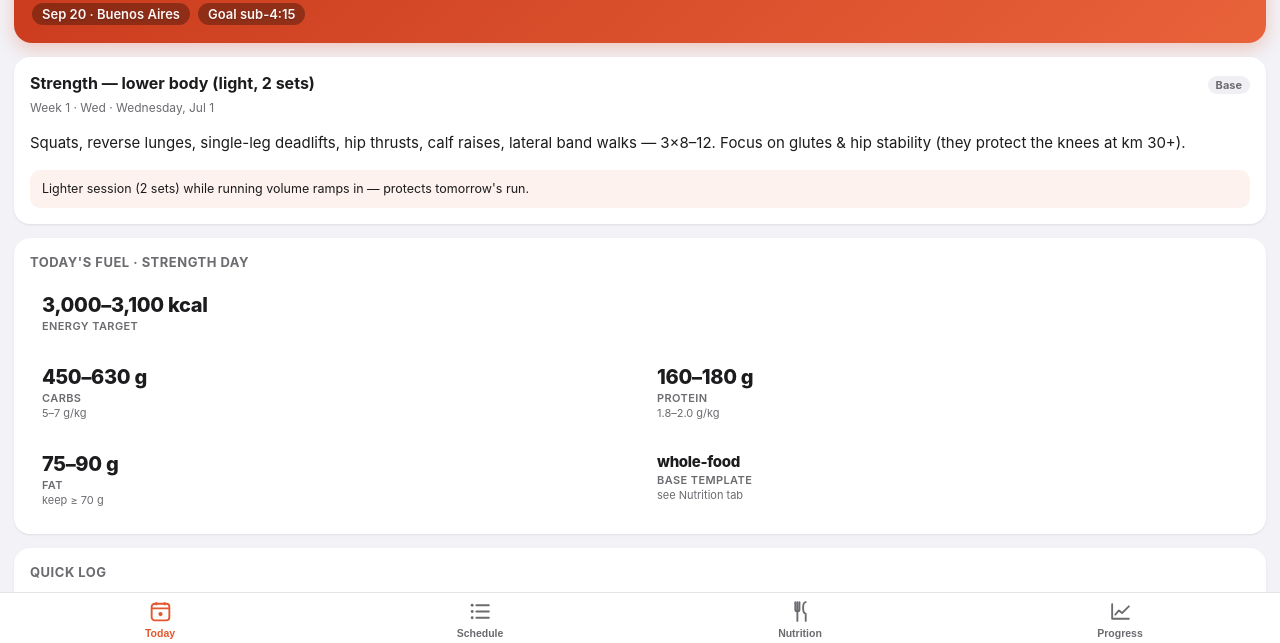
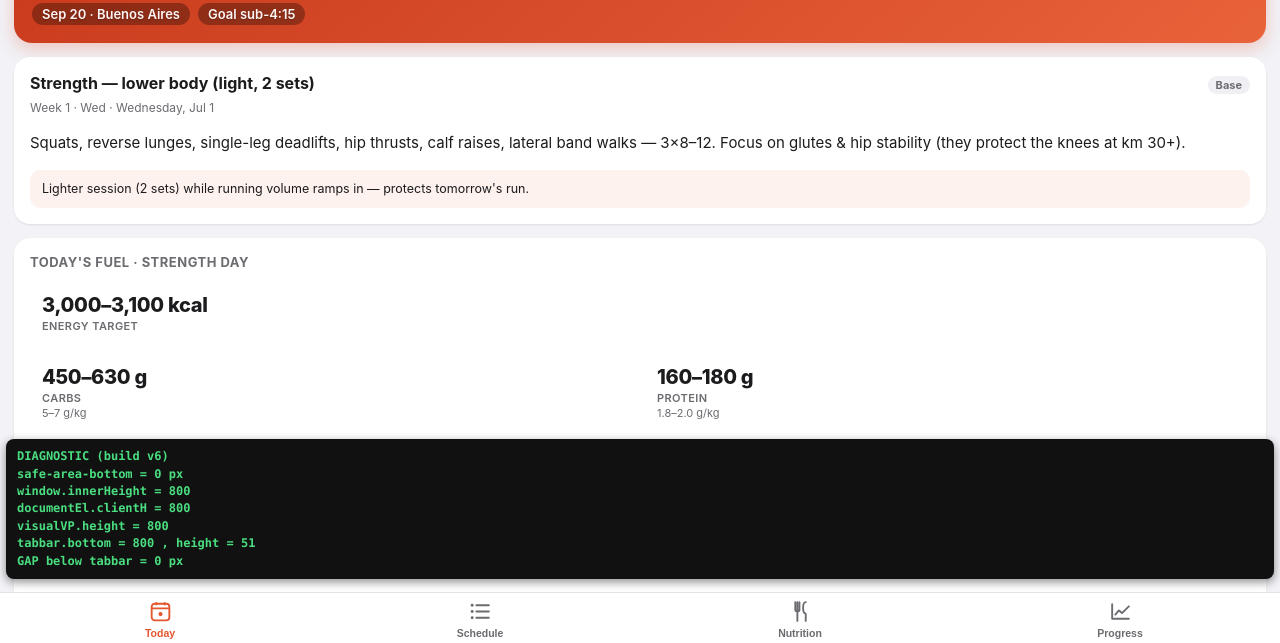
Before and after one commit to stanarg/marathon, a plain HTML site: page index.html in a window 1280 px wide. Shown: the part 157-800 px from the top of the page. Drawn offline with Linux system fonts and the light colour scheme.

Commit message:
Add files via upload

```diff
--- a/index.html
+++ b/index.html
@@ -187,7 +187,7 @@
 const START_ISO="2026-07-01";        // Wed — plan day 1
 const RACE_ISO ="2026-09-20";        // Sun — marathon
 const PLAN_LEN = 82;                 // day-indices 0..81 inclusive
-const APP_VERSION = "v5";            // bump on each deploy; shown at the bottom of Today
+const APP_VERSION = "v6";            // bump on each deploy; shown at the bottom of Today
 
 const PACE={ easy:"6:30–7:00/km", mp:"6:00–6:15/km (target 6:10)", race:"6:00–6:10/km" };
 // day kinds: strength | strengthLight | core | run | longrun | rest | race21 | race42
@@ -700,6 +700,33 @@ function importData(input){
    ============================================================ */
 renderTabs(); go("today");
 if(navigator.storage&&navigator.storage.persist){navigator.storage.persist();}
+
+/* ===== TEMP on-device diagnostic (remove after) — shows real safe-area numbers ===== */
+(function(){
+  var probe=document.createElement("div");
+  probe.style.cssText="position:fixed;left:0;bottom:0;width:1px;height:env(safe-area-inset-bottom);pointer-events:none;visibility:hidden";
+  document.body.appendChild(probe);
+  var box=document.createElement("div");
+  box.style.cssText="position:fixed;left:6px;right:6px;bottom:64px;z-index:99999;background:#111;color:#4ade80;font:600 12px/1.45 ui-monospace,Menlo,monospace;padding:9px 11px;border-radius:8px;white-space:pre;box-shadow:0 3px 10px rgba(0,0,0,.45)";
+  document.body.appendChild(box);
+  function upd(){
+    var sab=Math.round(probe.getBoundingClientRect().height);
+    var tb=document.getElementById("tabbar").getBoundingClientRect();
+    var vv=window.visualViewport;
+    box.textContent=
+      "DIAGNOSTIC (build v6)\n"+
+      "safe-area-bottom = "+sab+" px\n"+
+      "window.innerHeight = "+window.innerHeight+"\n"+
+      "documentEl.clientH = "+document.documentElement.clientHeight+"\n"+
+      "visualVP.height = "+(vv?Math.round(vv.height):"n/a")+"\n"+
+      "tabbar.bottom = "+Math.round(tb.bottom)+" , height = "+Math.round(tb.height)+"\n"+
+      "GAP below tabbar = "+Math.round(window.innerHeight-tb.bottom)+" px";
+  }
+  setTimeout(upd,350);
+  if(window.visualViewport){window.visualViewport.addEventListener("resize",upd);}
+  window.addEventListener("resize",upd);
+})();
+
 if("serviceWorker" in navigator){
   // updateViaCache:"none" → always re-fetch sw.js fresh, so deploys are detected fast.
   window.addEventListener("load",()=>{
--- a/sw.js
+++ b/sw.js
@@ -5,7 +5,7 @@
      it falls back to the cached copy.
    - Static assets (icons, manifest) are CACHE-FIRST: fast, and they rarely change.
    Bump CACHE to force a full refresh of the cached shell. */
-const CACHE = "ba-marathon-v5";
+const CACHE = "ba-marathon-v6";
 const SHELL = [
   "./",
   "index.html",
```
